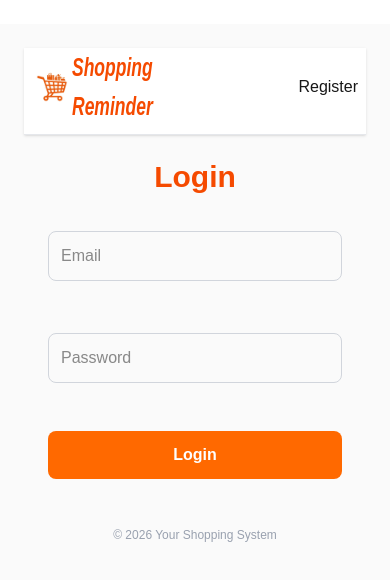
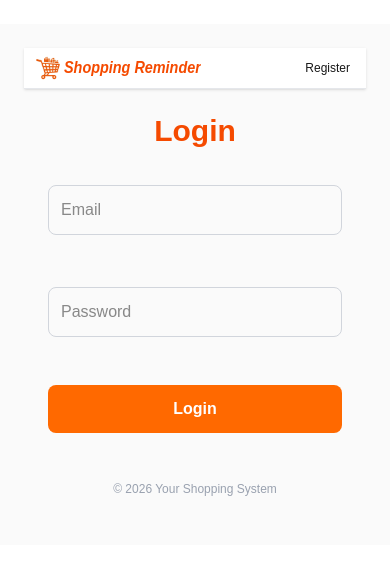
Before and after one commit to oxnut134/shop-rem-eng, a Next.js app in the folder frontend/: page /login in a window 390 px wide. Shown: the top 580 px of the page. Built offline with nearby package versions, Linux system fonts and the light colour scheme; no server answers.

Commit message:
Update to responsive design

```diff
--- a/frontend/app/components/Header.tsx
+++ b/frontend/app/components/Header.tsx
@@ -59,7 +59,43 @@ export default function Header() {
         }
     };
     console.log("currentPage:", currentPage);
-    return (
+return (
+    <header className="bg-white border-b border-gray-200 py-1 px-2 shadow-sm mb-0">
+        {userName && (
+            <div className="text-[10px] text-zinc-400 truncate">Logged in as: {userName}</div>
+        )}
+        {/* flex-nowrap で二段落ちを物理的に防止（Audit） */}
+        <div className="max-w-md mx-auto flex justify-between items-center flex-nowrap gap-1">
+
+            {/* ロゴとタイトルの Liaison：横幅が狭まっても 1秒で追従 */}
+            <div className="flex items-center min-w-0">
+                <img
+                    src="/shopping-cart.webp"
+                    alt="Basket"
+                    className="w-8 h-8 md:w-10 md:h-10 object-contain flex-shrink-0"
+                />
+                {/* 文字サイズをスマホ向けに 1秒で Audit（text-base = 16px） */}
+                <span className="text-base sm:text-[25px] scale-x-90 sm:scale-x-70 origin-left italic text-orange-600 font-bold whitespace-nowrap overflow-hidden">
+                    Shopping Reminder
+                </span>
+            </div>
+
+            {/* ボタン領域：flex-shrink-0 で押し潰されるのを 1秒で防止 */}
+            <div className="flex gap-1 flex-shrink-0">
+                {currentPage === "login" && (
+                    <button className="text-xs py-1 px-2 " onClick={() => window.location.href = "/register"}>{lang.REGISTER}</button>
+                )}
+                {currentPage === "register" && (
+                    <button className="text-xs py-1 px-2 " onClick={() => window.location.href = "/login"}>{lang.LOGIN}</button>
+                )}
+                {["/", "toBuy", "shopping_log"].includes(currentPage) && (
+                    <button className="text-xs py-1 px-2 " onClick={handleLogout}>{isLoggingOut ? "..." : lang.LOGOUT}</button>
+                )}
+            </div>
+        </div>
+    </header>
+);
+    /*return (
         <header className="bg-white border-b border-gray-200 pt-0 pb-2 pl-2 pr-2 shadow-sm mb-0">
             {userName && (
                 <span className="text-[10px] text-zinc-400">Logged in as: {userName}</span>
@@ -88,5 +124,5 @@ export default function Header() {
                 </div>
             </div>
         </header>
-    );
+    );*/
 }
```
